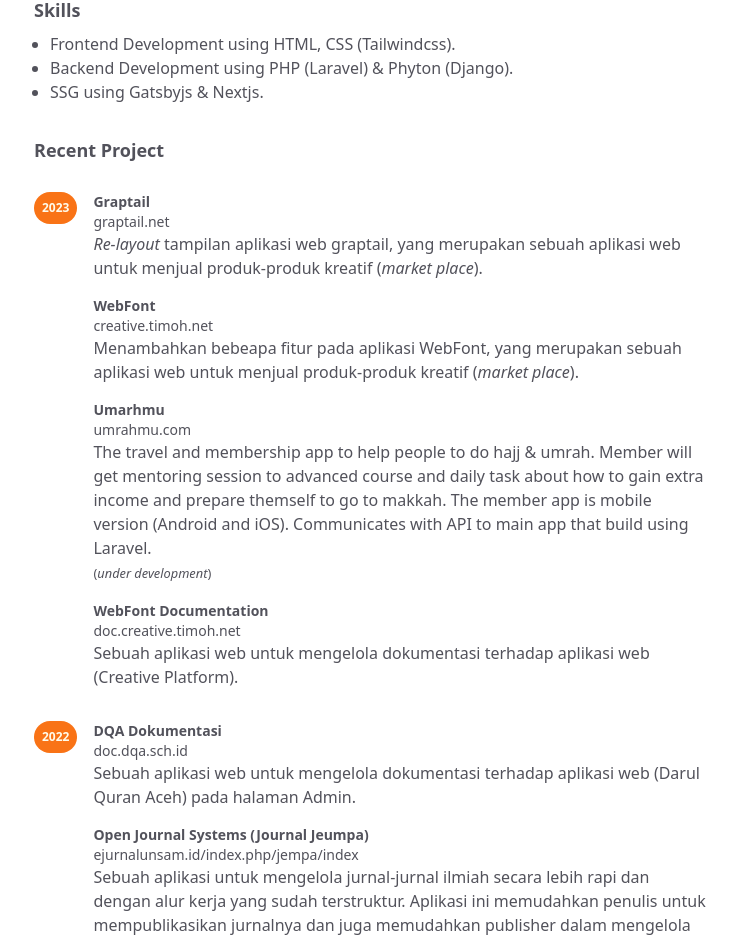
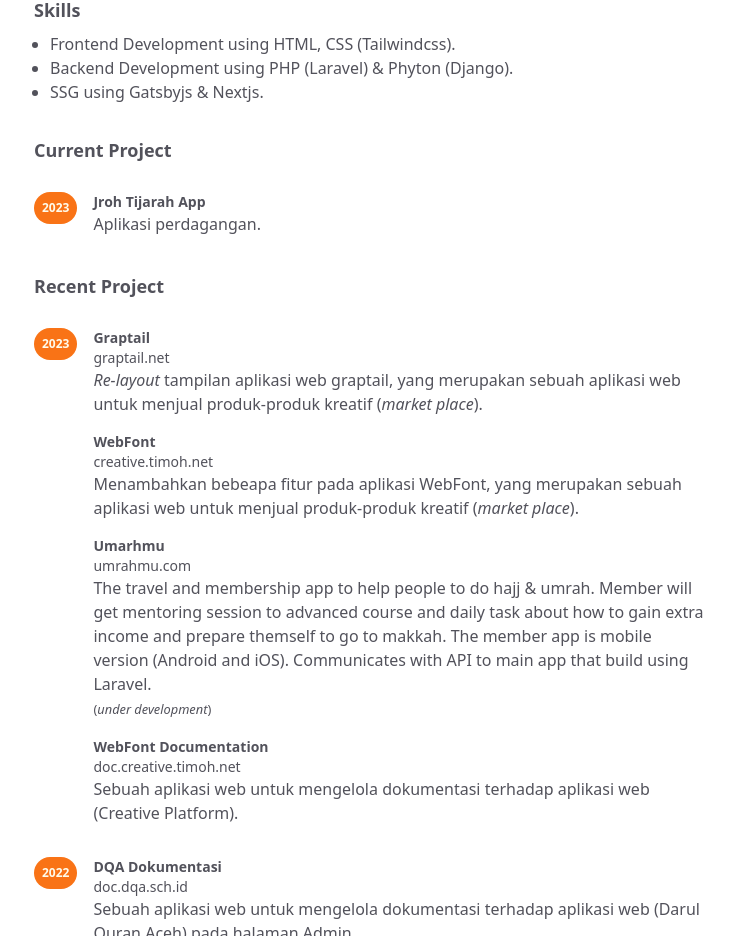
Before and after one commit to panda-67/programming, a Next.js app: page /programming/ in a window 1280 px wide. Shown: the part 1040-1976 px from the top of the page, without its empty margins (270-1007 px from the left). Built offline with nearby package versions, Linux system fonts and the light colour scheme.

Commit message:
Add Curret Project

```diff
--- a/components/projects.tsx
+++ b/components/projects.tsx
@@ -2,6 +2,18 @@
 
 export default function Projects() {
    return (
+      <>
+         <div className="space-y-6">
+            <h3>Current Project</h3>
+            <div className="flex gap-4">
+               <YearTag>{new Date().getFullYear()}</YearTag>
+               <div className="space-y-4 my-1">
+                  <ProjectItem title="Jroh Tijarah App" source="">
+                     Aplikasi perdagangan.
+                  </ProjectItem>
+               </div>
+            </div>
+         </div>
          <div className="space-y-6">
             <h3>Recent Project</h3>
             <div className="flex gap-4">
@@ -14,7 +26,7 @@
                      Menambahkan bebeapa fitur pada aplikasi WebFont, yang merupakan sebuah aplikasi web untuk menjual produk-produk kreatif (<em>market place</em>).
                   </ProjectItem>
                   <ProjectItem title="Umarhmu" source="umrahmu.com">
-                  The travel and membership app to help people to do hajj & umrah. Member will get mentoring session to advanced course and daily task about how to gain extra income and prepare themself to go to makkah. The member app is mobile version (Android and iOS). Communicates with API to main app that build using Laravel.<br/>
+                     The travel and membership app to help people to do hajj & umrah. Member will get mentoring session to advanced course and daily task about how to gain extra income and prepare themself to go to makkah. The member app is mobile version (Android and iOS). Communicates with API to main app that build using Laravel.<br />
                      <small>(<em>under development</em>)</small>
                   </ProjectItem>
                   <ProjectItem title="WebFont Documentation" source="doc.creative.timoh.net">
@@ -86,10 +98,11 @@
             </ProjectItem>
          </div> */}
          </div>
+      </>
    )
 }
 
-function YearTag({ children }: { children: any }) {
+function YearTag({ children }: { children?: any }) {
    return (
       <div className="my-1 p-2 text-xs font-semibold rounded-full bg-orange-500 text-amber-50 dark:bg-amber-100 dark:text-stone-800 w-max h-max">
          {children}
```
Lines whose indentation alone changed are shown as unchanged.
